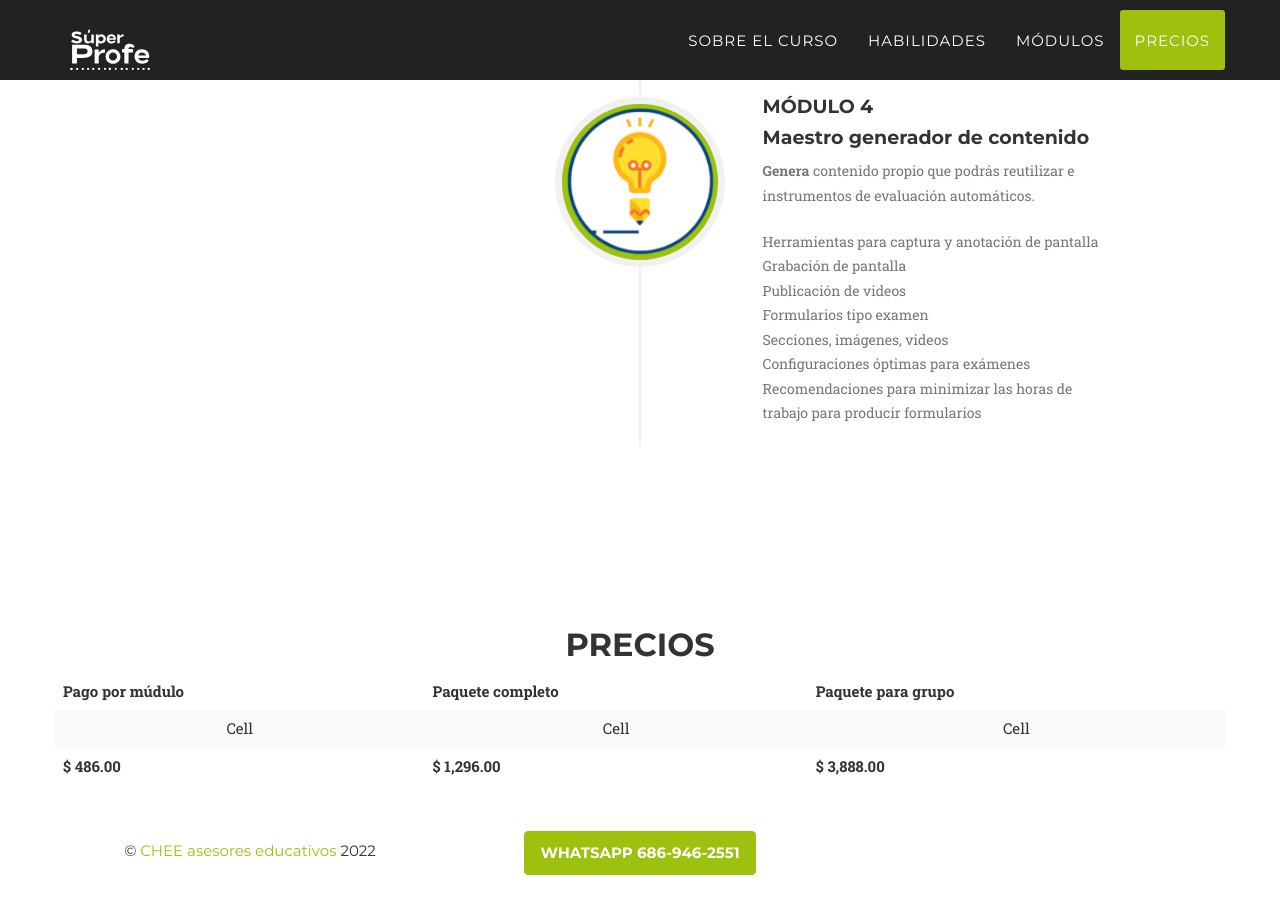
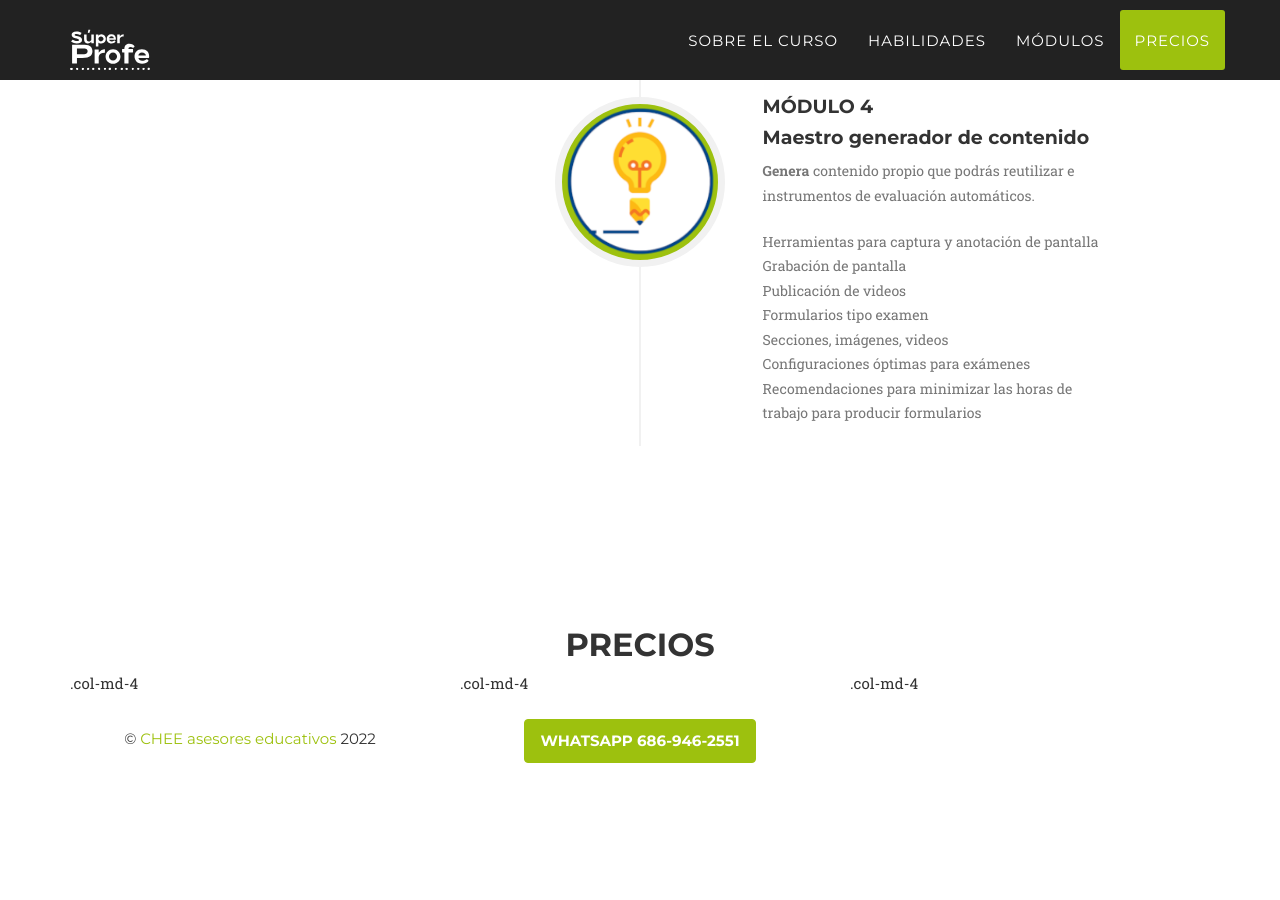
Before and after one commit to camachevaz/superProfe, a Jekyll site: the page built from index.html, in a window 1280 px wide and 900 px high, scrolled down 4536 px. Built offline with Jekyll 4.4.1, drawn with Linux system fonts in a browser that asks for light colours; some web fonts are replaced; after the commit the page ends 5324 px from its top, so only the background shows below that.

Commit message:
Update clients.html

```diff
--- a/_includes/clients.html
+++ b/_includes/clients.html
@@ -6,30 +6,10 @@
                     <h2 class="section-heading">Precios</h2>
                 </div>
             </div>
-            <div class="row text-center">
-                <table class="table table-striped">
-                    <thead>
-                    <tr>
-                    <th>Pago por múdulo</th>
-                    <th>Paquete completo</th>
-                    <th>Paquete para grupo</th>
-                    </tr>
-                    </thead>
-                    <tfoot>
-                    <tr>
-                    <th>$ 486.00</th>
-                    <th>$ 1,296.00</th>
-                    <th>$ 3,888.00</th>
-                    </tr>
-                    </tfoot>
-                    <tbody>
-                    <tr>
-                    <td>Cell</td>
-                    <td>Cell</td>
-                    <td>Cell</td>
-                    </tr>
-                    </tbody>
-                    </table>
-            </div>
+            <div class="row">
+                <div class="col-md-4">.col-md-4</div>
+                <div class="col-md-4">.col-md-4</div>
+                <div class="col-md-4">.col-md-4</div>
+              </div>
         </div>
     </aside>
```
